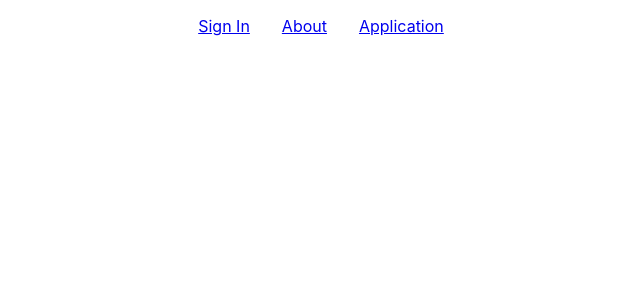
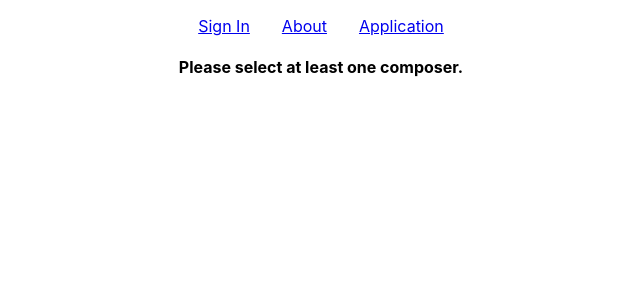
Before and after one commit to QED0711/score-study-react, a React (Create React App) app: page /app in a window 1280 px wide. Shown: the top 300 px of the page, without its empty margins (319-959 px from the left). Built offline with nearby package versions, Linux system fonts and the light colour scheme; no server answers.

Commit message:
fixed selected genre bug that resulted in no valid filtered scores

```diff
--- a/src/components/periods/GenreFilter.js
+++ b/src/components/periods/GenreFilter.js
@@ -7,7 +7,7 @@ import GenreModal from './GenreModal'
 const GenreFilter = () => {
 
     // STATE
-    const { state: cs } = useContext(ComposerContext);
+    const { state: cs, stateMethods: csm } = useContext(ComposerContext);
     const [showGenreModal, setShowGenreModal] = useState(false)
 
     // EVENTS
@@ -23,7 +23,7 @@ const GenreFilter = () => {
             {
                 showGenreModal
                 &&
-                <GenreModal setShowGenreModal={setShowGenreModal} genres={cs.genres} />
+                <GenreModal setShowGenreModal={setShowGenreModal} genres={cs.genres} setSelectedGenres={csm.setSelectedGenres} />
             }
         </div>
     )
--- a/src/components/periods/GenreModal.js
+++ b/src/components/periods/GenreModal.js
@@ -2,7 +2,7 @@ import React, {useState} from 'react';
 
 import GenreList from './GenreList'
 
-const GenreModal = ({setShowGenreModal, genres}) => {
+const GenreModal = ({setShowGenreModal, genres, setSelectedGenres}) => {
 
     // STATE
     const [genreSearch, setGenreSearch] = useState("")
@@ -10,6 +10,10 @@ const GenreModal = ({setShowGenreModal, genres}) => {
     // EVENTS
     const handleCloseGenreModal = e => {
         setShowGenreModal(false)
+    }
+
+    const handleResetGenres = e => {
+        setSelectedGenres([]);
     }
 
     // HELPERS
@@ -22,6 +26,7 @@ const GenreModal = ({setShowGenreModal, genres}) => {
             <div className="modal-body">
 
                 <input type="text" value={genreSearch} onChange={e => setGenreSearch(e.target.value)} placeholder="Search genres..." />
+                <button onClick={handleResetGenres}>Reset</button>
 
                 <GenreList genres={formatGenres(genres)} genreSearch={genreSearch} />
 
--- a/src/components/periods/PeriodContainer.js
+++ b/src/components/periods/PeriodContainer.js
@@ -30,6 +30,7 @@ const PeriodContainer = () => {
     } else {
       csm.setScores([]);
     }
+
   }, [cs.selectedComposers]);
 
   return (
@@ -48,7 +49,9 @@ const PeriodContainer = () => {
 
         </div>
       )}
-      {!!cs.selectedComposers.length && (
+      {
+      !!cs.selectedComposers.length ?
+        !!cs.filteredScores.length ?
         <button
           onClick={e => {
             randomScore(cs.filteredScores, csm.setSelectedScore);
@@ -56,7 +59,12 @@ const PeriodContainer = () => {
         >
           New Score
         </button>
-      )}
+
+      :
+      <h4>No scores match your seach. Try checking your genre filters</h4>
+      :
+      <h4>Please select at least one composer.</h4>
+    }
     </div>
   );
 };
--- a/src/state/ComposerProvider.js
+++ b/src/state/ComposerProvider.js
@@ -52,7 +52,14 @@ const stateMethods = {
     scores
 
 
-    this.setState({ scores, genres, filteredScores });
+    this.setState({ scores, genres, filteredScores }, () => {
+      // in the event that the user changes composer selection without updating genre filters first
+      // and this change causes there to be no scores that match the new composer selection and the previous genre selection
+      // then we remove all previous selected genres and set the filtered scores to all scores by the new composer selection
+      if(!this.state.filteredScores.length && this.state.selectedGenres.length){
+        this.setState({selectedGenres: [], filteredScores: scores})
+      }
+    });
   },
 
   setSelectedGenres: function(selectedGenres){
@@ -73,7 +80,7 @@ const stateMethods = {
   },
 
   setFilteredScores: function(filteredScores) {
-    this.setState({filteredScores});
+      this.setState({filteredScores});
   },
 
   setSelectedScore: function(selectedScore) {
```
